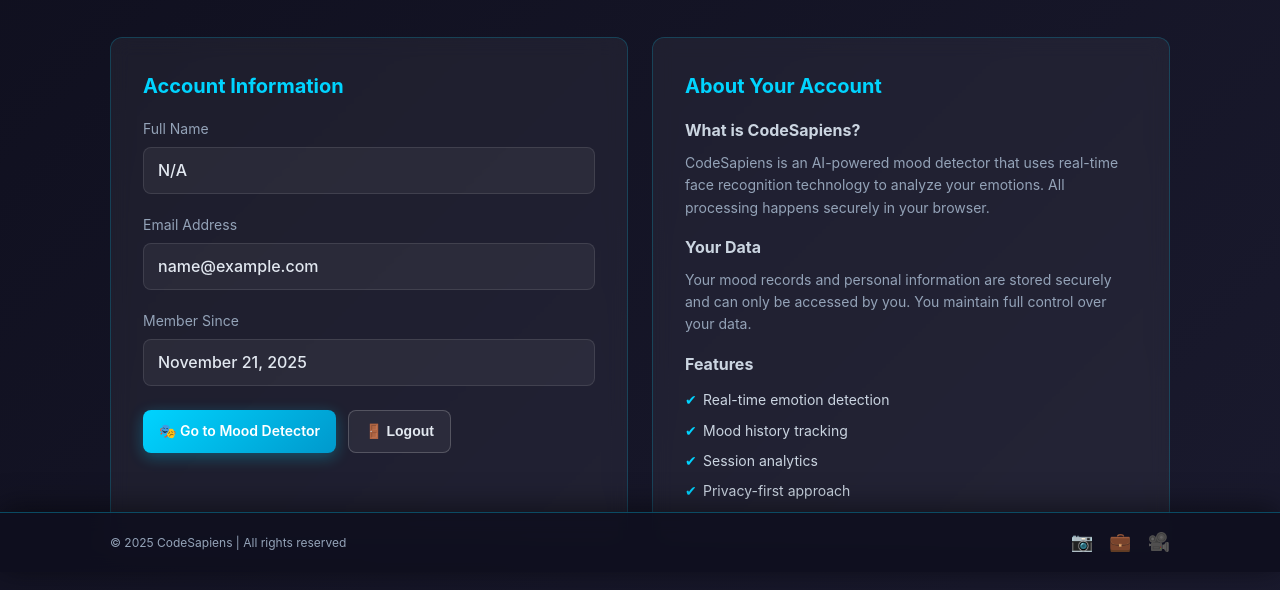
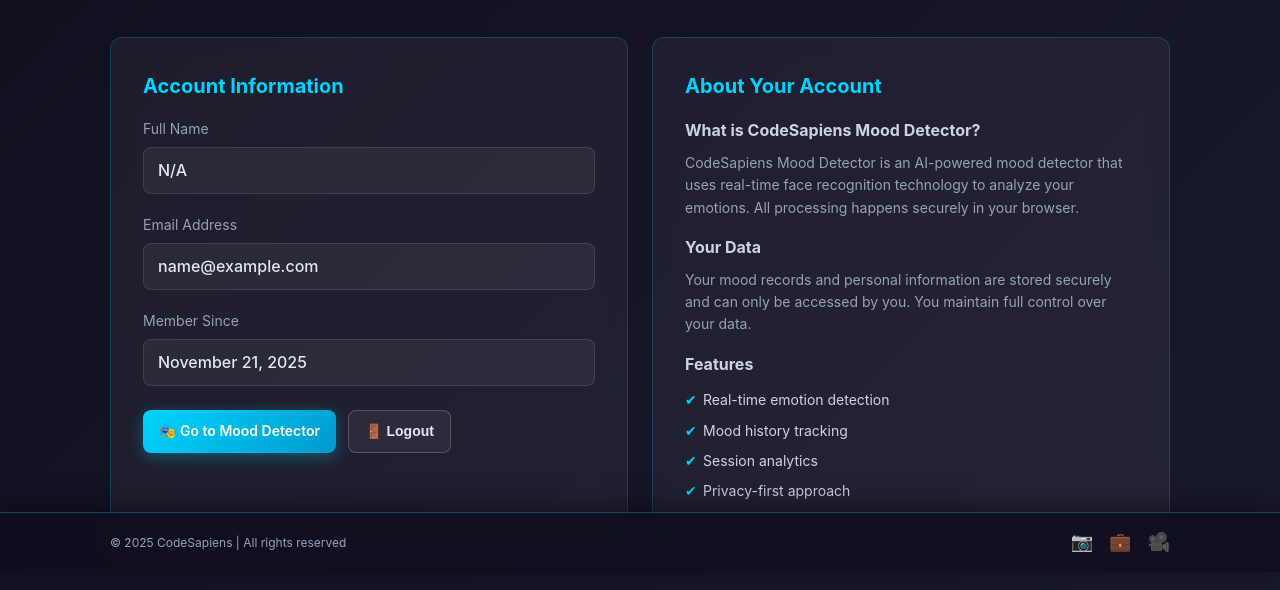
Before and after one commit to Peer-Ubaidur-Rahman/Mood-Dedector-Week-3, a plain HTML site: page profile.html in a window 1280 px wide. Shown: the part 228-818 px from the top of the page. Drawn offline with Linux system fonts and the light colour scheme; sample sign-in values are in the browser's storage.

Commit message:
Update section title and description for CodeSapiens

```diff
--- a/profile.html
+++ b/profile.html
@@ -60,8 +60,8 @@
                 </div>
 
                 <div class="info-section">
-                    <h3>What is CodeSapiens?</h3>
-                    <p>CodeSapiens is an AI-powered mood detector that uses real-time face recognition technology to analyze your emotions. All processing happens securely in your browser.</p>
+                    <h3>What is CodeSapiens Mood Detector?</h3>
+                    <p>CodeSapiens Mood Detector is an AI-powered mood detector that uses real-time face recognition technology to analyze your emotions. All processing happens securely in your browser.</p>
 
                     <h3>Your Data</h3>
                     <p>Your mood records and personal information are stored securely and can only be accessed by you. You maintain full control over your data.</p>
```
